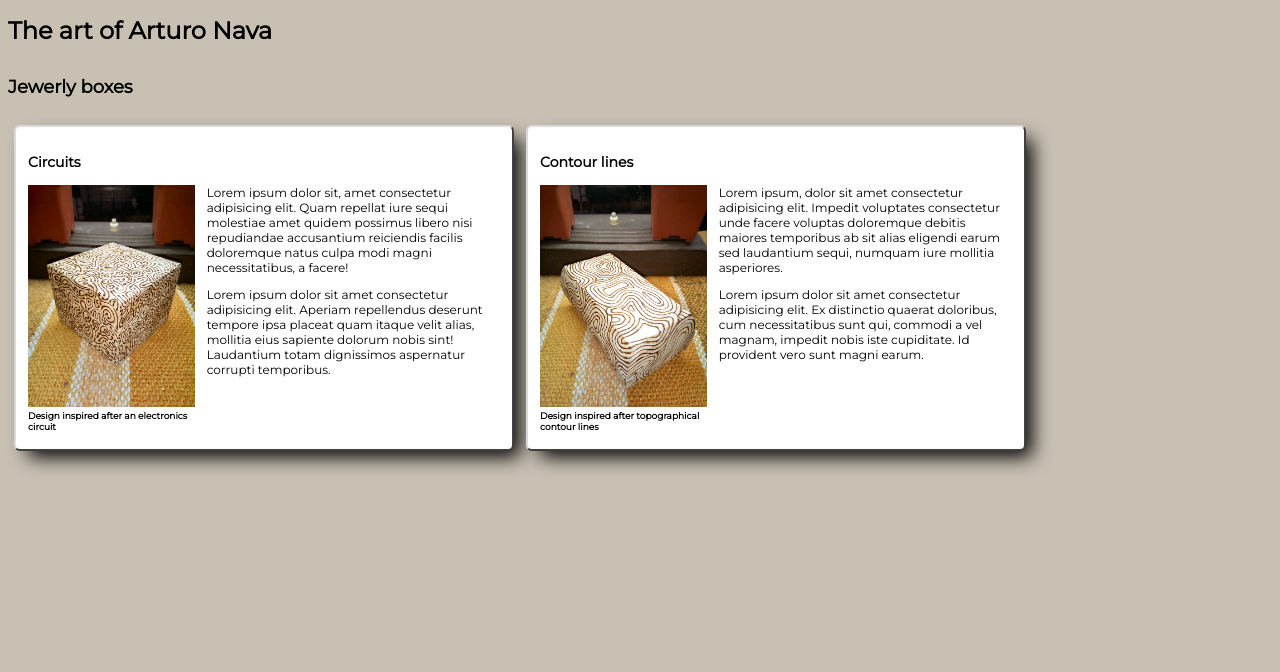
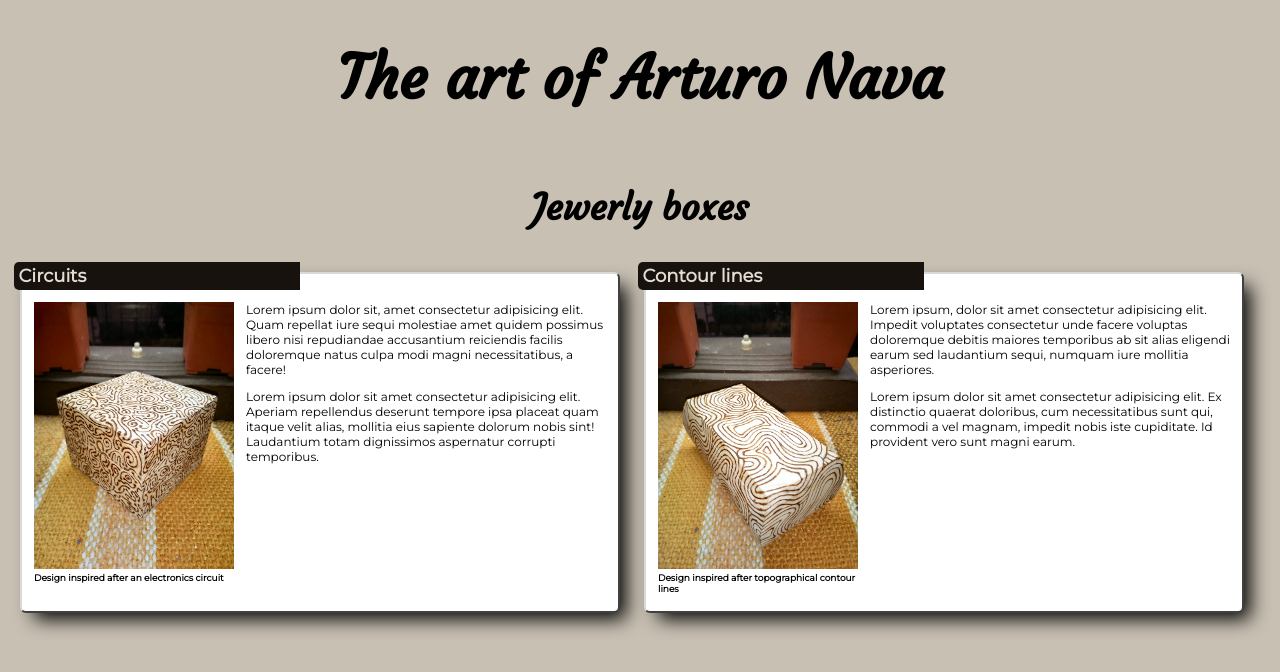
Before and after one commit to oscarnava/Pyrography-catalog, a plain HTML site: page index.html in a window 1280 px wide. Drawn offline with Linux system fonts and the light colour scheme.

Commit message:
chore: Add second font and more styling

```diff
--- a/index.html
+++ b/index.html
@@ -6,6 +6,7 @@
   <meta http-equiv="X-UA-Compatible" content="ie=edge">
   <title>Pyrograph catalog</title>
   <link href="https://fonts.googleapis.com/css?family=Montserrat&display=swap" rel="stylesheet">
+  <link href="https://fonts.googleapis.com/css?family=Courgette&display=swap" rel="stylesheet">
   <link rel="stylesheet" href="styles/styles.css">
 </head>
 <body>
--- a/styles/sass/styles.sass
+++ b/styles/sass/styles.sass
@@ -1,6 +1,9 @@
 $back-color: #c8c0b3
-$item-display-width: 500px
+$item-min-display-width: 400px
+$item-max-display-width: 600px
 $item-display-border-width: 2px
+$item-header-color: #e4dbd2
+$item-header-background: #17120e // #553b28 //#4c4b49
 
 html
   box-sizing: border-box
@@ -14,17 +17,28 @@ html
 body
   background-color: $back-color
 
+h1
+  font-family: 'Courgette', cursive
+  font-size: 5rem
+  text-align: center
+
 .item-family
   display: flex
   flex-direction: column
+
+  h2
+    font-family: 'Courgette', cursive
+    font-size: 3rem
+    text-align: center
 
   .items-counter
     display: flex
 
   .item-display
-    max-width: $item-display-width
-    padding: 1rem
-    margin: 1rem 0.5rem
+    min-width: $item-min-display-width
+    max-width: $item-max-display-width
+    padding: 0 1rem 1rem
+    margin: 1rem
     background-color: white
     border-radius: 3 * $item-display-border-width
     box-shadow: 10px 10px 19px -4px rgba(0,0,0,1.0);
@@ -33,9 +47,18 @@ body
     border-right: solid $item-display-border-width rgba(0,0,0,0.75)
     border-bottom: solid $item-display-border-width rgba(0,0,0,0.75)
 
+    h3
+      font-size: 1.5rem
+      color: $item-header-color
+      background-color: $item-header-background
+      width: 50%
+      margin: -1rem 1rem 1rem -1.7rem
+      padding: 3px 5px
+      border-radius: 5px 0 0 5px
+
     figure
       float: left
-      width: $item-display-width / 3
+      width: $item-max-display-width / 3
       margin: 0 1rem 0.4rem 0
 
       figcaption
@@ -43,4 +66,4 @@ body
         font-weight: bold
 
       img
-        width: $item-display-width / 3
+        width: $item-max-display-width / 3
```
Also changed, not shown: styles/styles.css.
